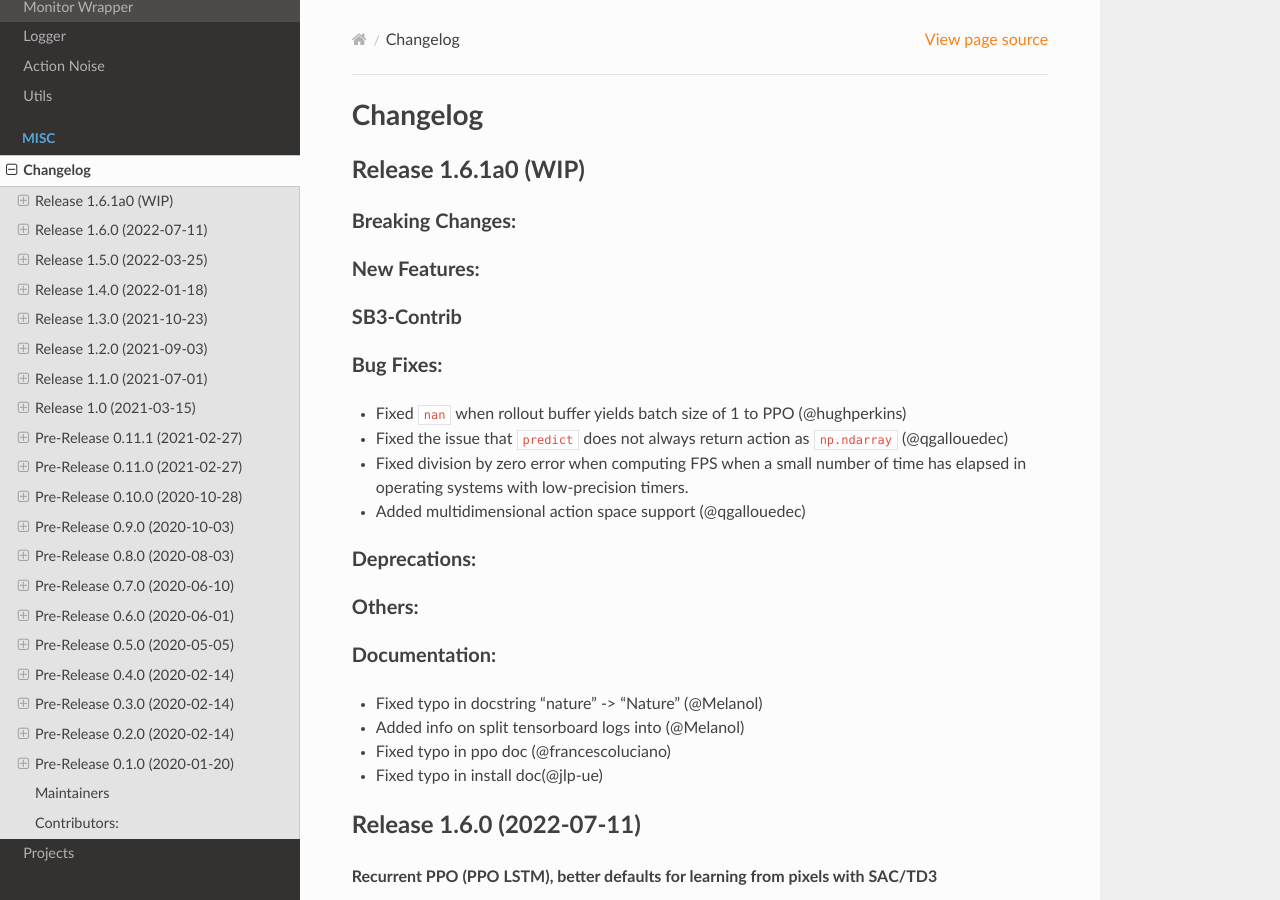
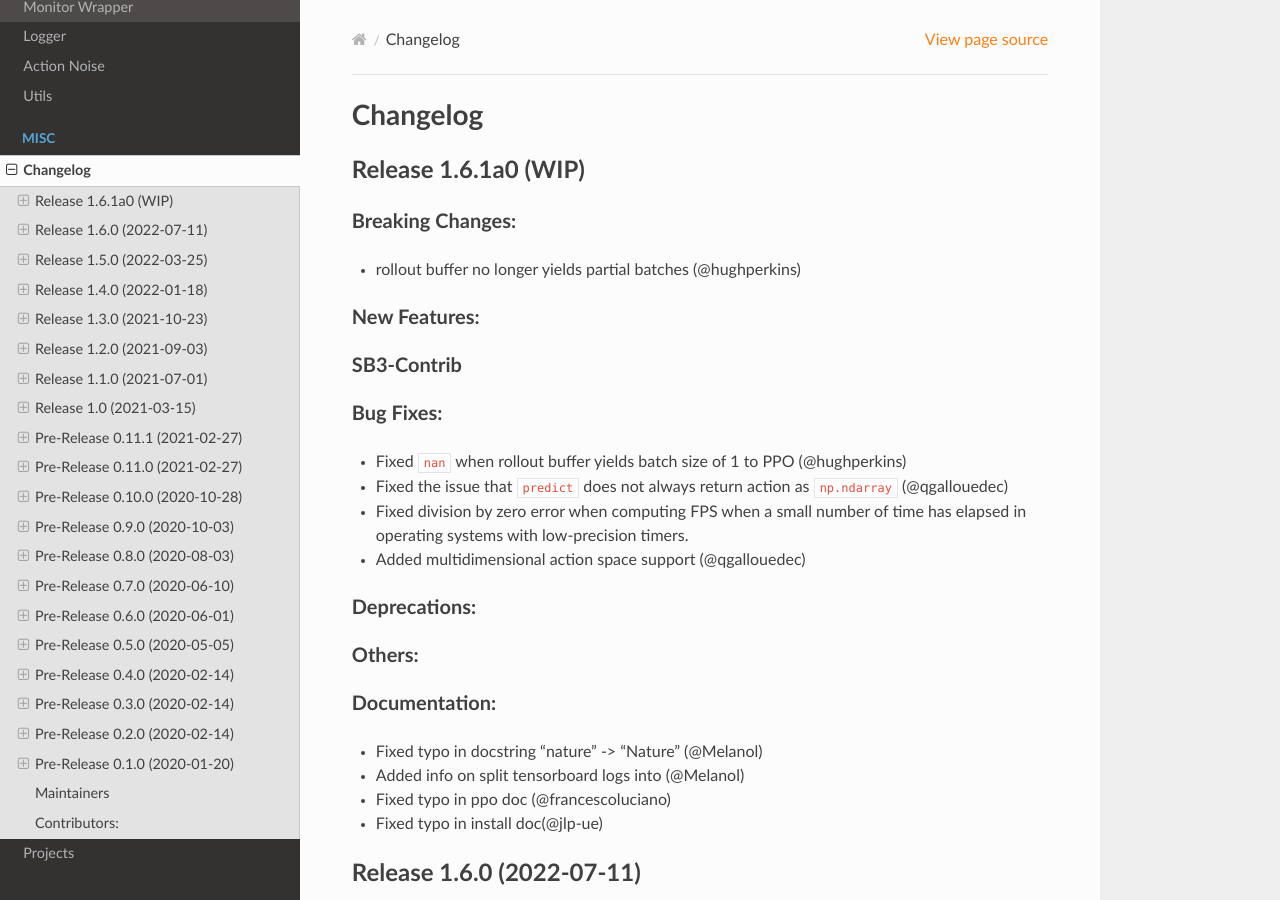
Before and after one commit to DLR-RM/stable-baselines3, a Sphinx documentation site: the page built from docs/misc/changelog.rst, in a window 1280 px wide and 900 px high. Built offline with Sphinx 7.4.7 and the Read the Docs theme 2.0.0, drawn with Linux system fonts in a browser that asks for light colours.

Commit message:
add list of breaking changes

```diff
--- a/docs/misc/changelog.rst
+++ b/docs/misc/changelog.rst
@@ -8,6 +8,7 @@
 
 Breaking Changes:
 ^^^^^^^^^^^^^^^^^
+- rollout buffer no longer yields partial batches (@hughperkins)
 
 New Features:
 ^^^^^^^^^^^^^
```
